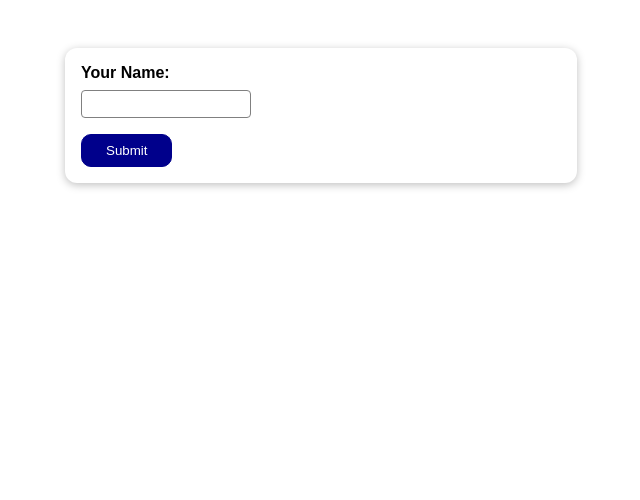
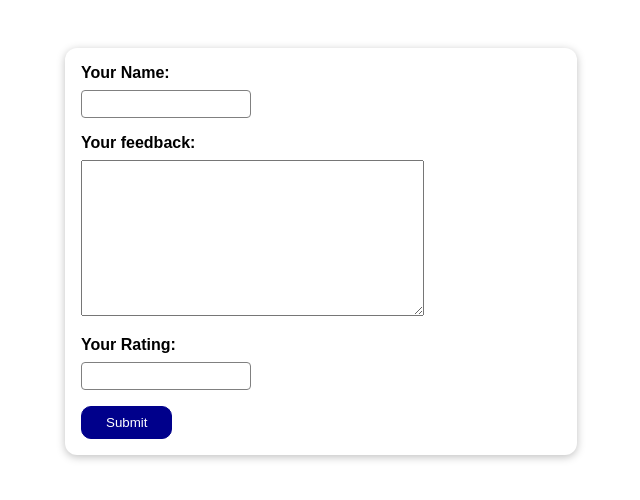
Before and after one commit to ryanvdk/django-feedback, a Django app: page / in a window 1280 px wide. Shown: the top 500 px of the page, without its empty margins (319-959 px from the left). Run offline with Django 5.2, Linux system fonts and the light colour scheme.

Commit message:
Added handling for multiple fields.

```diff
--- a/reviews/forms.py
+++ b/reviews/forms.py
@@ -8,3 +8,8 @@ class ReviewForm(forms.Form):
         "required": "Your Name must not be blank.",
         "max_length": "Please enter a shorter name."
     })
+
+    review_text = forms.CharField(
+        label="Your feedback", widget=forms.Textarea, max_length=200)
+
+    rating = forms.IntegerField(label="Your Rating", min_value=1, max_value=5)
--- a/reviews/templates/reviews/review.html
+++ b/reviews/templates/reviews/review.html
@@ -11,9 +11,12 @@
   <body>
     <form method="POST" action="">
       {% csrf_token %}
-      <div class="form-control {% if form.user_name.errors %}errors{% endif %}">{{ form.user_name.label_tag }}
-        {{ form.user_name }}
-        {{ form.user_name.errors }}</div>
+
+      {% for field in form %}
+        <div class="form-control {% if form.user_name.errors %}errors{% endif %}">{{ field.label_tag }}
+          {{ field }}
+          {{ field.errors }}</div>
+      {% endfor %}
 
       <button>Submit</button>
     </form>
```
